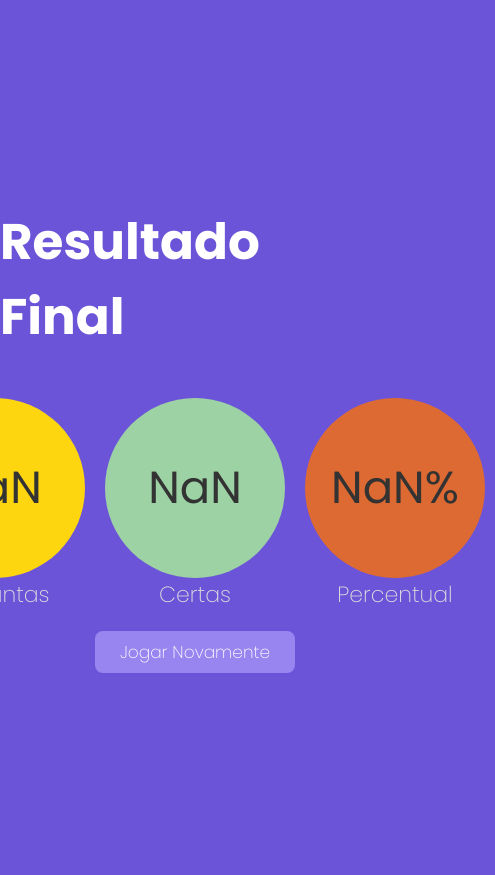
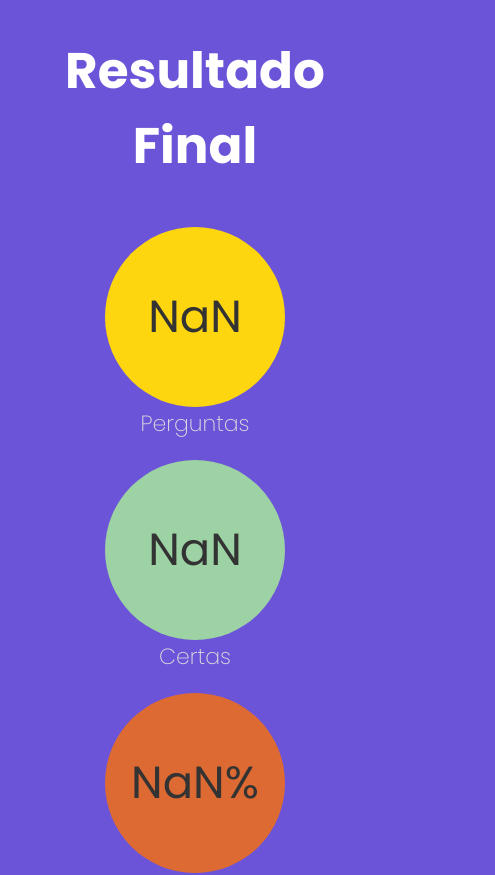
Before and after one commit to ViGF/quiz, a Next.js app: page /resultado in a window 390 px wide. Shown: the top 875 px of the page, 495 px wide, since content can reach past the window. Before the commit the page ends 844 px from the top, so only its background shows below. Built offline with nearby package versions, Linux system fonts and the light colour scheme.

Commit message:
Adição de responsividade ao resultado

```diff
--- a/pages/resultado.tsx
+++ b/pages/resultado.tsx
@@ -14,7 +14,7 @@ export default function Resultado() {
     return (
         <div className={styles.resultado}>
             <h1>Resultado Final</h1>
-            <div style={{ display: 'flex' }}>
+            <div className={styles.valores}>
                 <Estatistica texto="Perguntas" valor={total} />
                 <Estatistica texto="Certas" valor={certas} corFundo="#9CD2A4" />
                 <Estatistica texto="Percentual" valor={`${percentual}%`} corFundo="#DE6A33" />
--- a/styles/Resultado.module.css
+++ b/styles/Resultado.module.css
@@ -5,4 +5,12 @@
     align-items: center;
     min-height: 100vh;
     font-size: 2.5rem;
+    margin-bottom: 3rem;
+    text-align: center;
 }
+
+.valores {
+    display: flex;
+    flex-wrap: wrap;
+    justify-content: center;
+}
```
